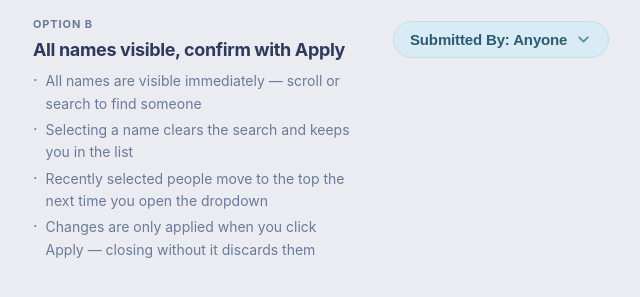
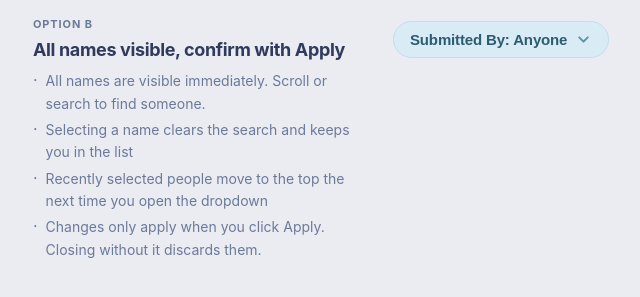
Before and after one commit to wouterdebres/filter-dropdown, a React (Vite) app in the folder filter-badge-prototype/: page / in a window 1280 px wide. Shown: the part 431-728 px from the top of the page, without its empty margins (47-687 px from the left). Built offline with nearby package versions, Linux system fonts and the light colour scheme; a web font is replaced by a local one.

Commit message:
Remove mdashes from descriptions

```diff
--- a/filter-badge-prototype/src/App.jsx
+++ b/filter-badge-prototype/src/App.jsx
@@ -78,10 +78,10 @@ export default function App() {
         number="B"
         title="All names visible, confirm with Apply"
         bullets={[
-          "All names are visible immediately — scroll or search to find someone",
+          "All names are visible immediately. Scroll or search to find someone.",
           "Selecting a name clears the search and keeps you in the list",
           "Recently selected people move to the top the next time you open the dropdown",
-          "Changes are only applied when you click Apply — closing without it discards them",
+          "Changes only apply when you click Apply. Closing without it discards them.",
         ]}
       >
         <FilterBadgeV2 />
```
